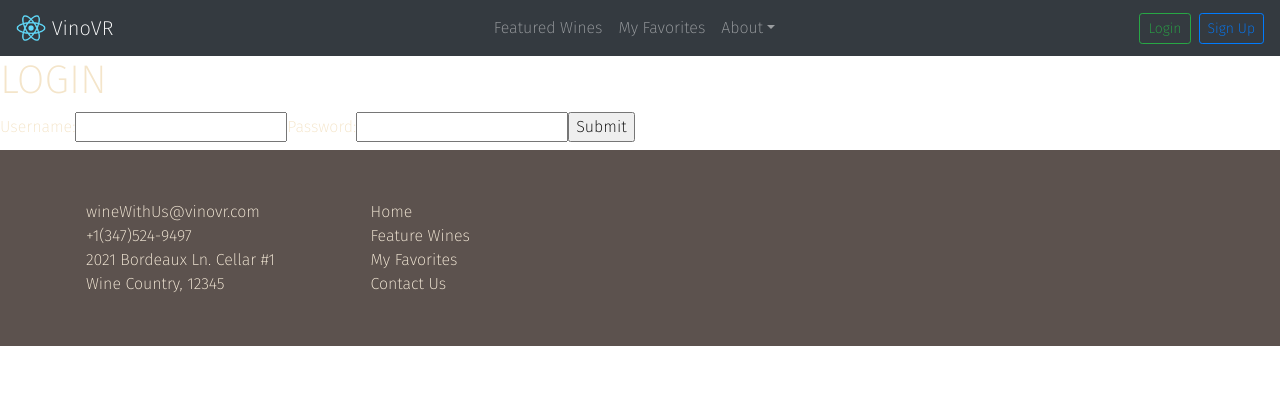
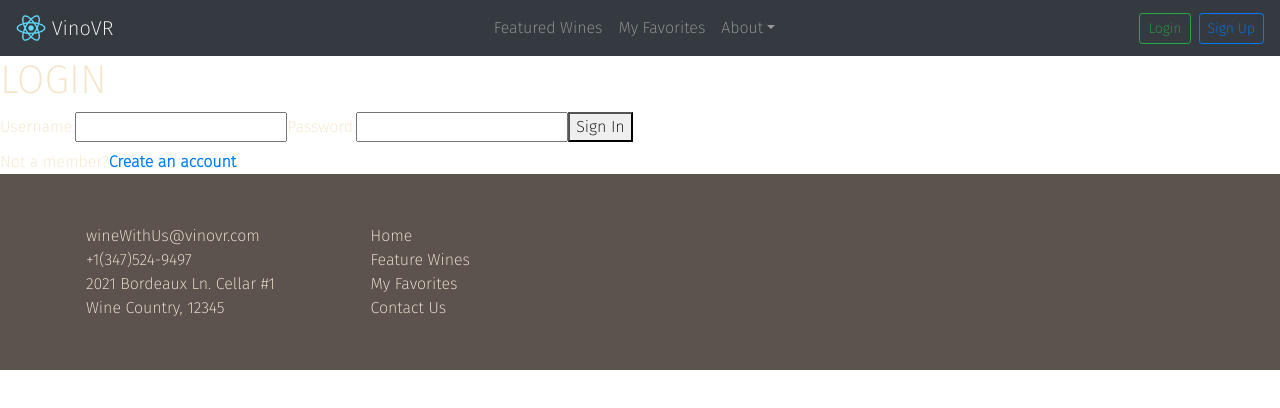
Before and after one commit to raposogiselle/React-vinoVR, a React (Create React App) app in the folder vino-vr/client/: page /login in a window 1280 px wide. Shown: the top 408 px of the page. Built offline with nearby package versions, Linux system fonts and the light colour scheme; the HTML template or start-up script is replaced by a standard one.

Commit message:
change login component from class component to function component; adjust DOM structure

```diff
--- a/vino-vr/client/src/components/Login.js
+++ b/vino-vr/client/src/components/Login.js
@@ -1,53 +1,60 @@
-import React from "react"
+import React,{useState} from "react"
 import BgLightImg from '../images/bg-light-landingpage-general.png'; // Tell webpack this JS file uses this image
 
 
-export class Login extends React.Component {
-    constructor(props) {
-      super(props);
-      this.state = {
-        username: '',
-        password: '',
-      };
+function Login()  {
+    const [username,setUsername]=useState();
+    const [password,setPassword]=useState();
 
-      this.handleChange = this.handleChange.bind(this);
-      this.handleSubmit = this.handleSubmit.bind(this);
-    }
+     const handleSubmit = e => {
+          e.preventDefault();
+          console.log("username is " + username);
+          console.log("password is " + password);
+     };
 
-    handleChange(event) {
-      const target = event.target;
-      const value = target.value;
-      const name = target.name;
 
-      this.setState({
-        [name]: value
-      });
-    }
 
-    handleSubmit(event) {
-      // console.log("A user logged in: " + "\n" + "Username: " + this.state.username + "\n" + "Password: " + this.state.password);
-      event.preventDefault();
-    }
 
-    render() {
+
+
       return (
         <div>
           <h1>LOGIN</h1>
-          <form onSubmit={this.handleSubmit}>
+          <form onSubmit={handleSubmit}>
             <label>
               Username:
-              <input name="username" type="text" value={this.state.value} onChange={this.handleChange} />
+                <input
+                    className="username"
+                    type="text"
+                    name="username"
+                    onChange={ e => setUsername(e.target.value)}
+                />
             </label>
             <label>
               Password:
-              <input name="password" type="password" value={this.state.value} onChange={this.handleChange} />
+                <input
+                    className="password"
+                    type="password"
+                    name="password"
+                    onChange={e => setPassword(e.target.value)}
+                />
             </label>
-            <input type="submit" value="Submit" />
+            <button
+                  className="signInButton"
+                  type="submit"
+                  value="Submit"
+            >
+              Sign In
+            </button>
           </form>
+          <div className="linkToSignUp">
+               Not a member?
+               <a href="/signup"><strong className="linkToSignUp">Create an account</strong></a>
+          </div>
         </div>
       );
     }
-  }
+
 
   // ReactDOM.render(
   //   <Login />,
```
Also changed, not shown: 1 other file (tests, documents, lock files or other folders).
